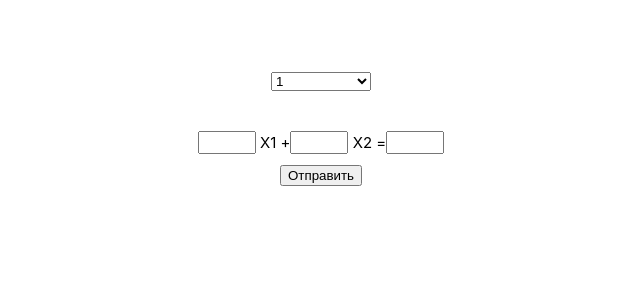
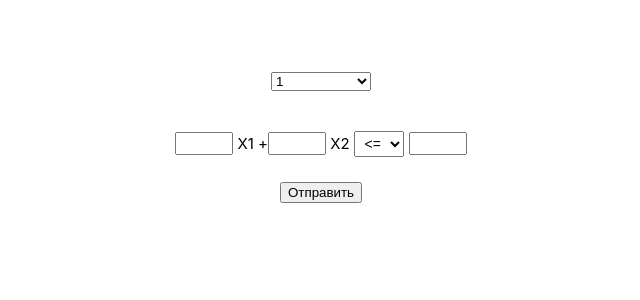
Before and after one commit to almondy22/saioapp, a React (Create React App) app: page / in a window 1280 px wide. Shown: the top 300 px of the page, without its empty margins (319-959 px from the left). Built offline with nearby package versions, Linux system fonts and the light colour scheme.

Commit message:
Add >= case, Add field detect for <=

```diff
--- a/src/App.css
+++ b/src/App.css
@@ -30,3 +30,14 @@
   font-size: 15px;
   width: 50px;
 }
+input[type="submit"] {
+  margin-top: 15px;
+}
+select[name="lessMore"] {
+  width: 50px;
+  text-align: center;
+  font-size: 14px;
+  padding: 3px;
+  margin-right: 5px;
+  margin-bottom: 0;
+}
--- a/src/App.js
+++ b/src/App.js
@@ -1,66 +1,78 @@
 import React from 'react';
 import Form from './components/Form';
 import LineGraph from './components/Diagram';
-import Graph, { Line } from 'react-chartjs-2';
 import { dataHandler } from './logic/dataHandler';
-import { fieldDetect } from './logic/fieldDetect'
-// import graphData from './graphData'
 import './App.css';
 
 class App extends React.Component {
   constructor(props) {
     super(props);
     this.state = {
-        1: { k1: "", k2: "", value: "" },
-        2: { k1: "", k2: "", value: "" },
-        3: { k1: "", k2: "", value: "" },
-        4: { k1: "", k2: "", value: "" },
-        5: { k1: "", k2: "", value: "" },
-        6: { k1: "", k2: "", value: "" },
-        7: { k1: "", k2: "", value: "" },
-        8: { k1: "", k2: "", value: "" },
-        9: { k1: "", k2: "", value: "" },
-        10: { k1: "", k2: "", value: "" },
-        isClicked: false
+        1: { k1: "0", k2: "0", value: "0", sign: "<=" },
+        2: { k1: "0", k2: "0", value: "0", sign: "<=" },
+        3: { k1: "0", k2: "0", value: "0", sign: "<=" },
+        4: { k1: "0", k2: "0", value: "0", sign: "<=" },
+        5: { k1: "0", k2: "0", value: "0", sign: "<=" },
+        6: { k1: "0", k2: "0", value: "0", sign: "<=" },
+        7: { k1: "0", k2: "0", value: "0", sign: "<=" },
+        8: { k1: "0", k2: "0", value: "0", sign: "<=" },
+        9: { k1: "0", k2: "0", value: "0", sign: "<=" },
+        10: { k1: "0", k2: "0", value: "0", sign: "<=" },
+        isClicked: false,
+        selectValue: 1
     };
-    // this.isClicked = false;
     this.data = {};
     this.stateUpdate = this.stateUpdate.bind(this);
     this.submitHandler = this.submitHandler.bind(this);
+    this.selectHandler = this.selectHandler.bind(this);
+    this.deleteHandler = this.deleteHandler.bind(this);
   }
 
 stateUpdate = (data, id, name) => {
   if (name === "k1") {
     this.setState(
-      {[`${id}`]:{ k1 : data, k2 : this.state[`${id}`].k2, value : this.state[`${id}`].value }}
+      {[`${id}`]:{ k1 : data, k2 : this.state[`${id}`].k2, value : this.state[`${id}`].value, sign : this.state[`${id}`].sign }}
       );
   } else if (name === "k2") {
     this.setState(
-      {[`${id}`]:{ k1 : this.state[`${id}`].k1, k2 : data, value : this.state[`${id}`].value }}
+      {[`${id}`]:{ k1 : this.state[`${id}`].k1, k2 : data, value : this.state[`${id}`].value, sign : this.state[`${id}`].sign }}
       );
   } else if (name === "value") {
     this.setState(
-      {[`${id}`]:{ k1 : this.state[`${id}`].k1, k2 : this.state[`${id}`].k2, value : data }}
+      {[`${id}`]:{ k1 : this.state[`${id}`].k1, k2 : this.state[`${id}`].k2, value : data, sign : this.state[`${id}`].sign }}
+      );
+  } else if (name === "lessMore") {
+    this.setState(
+      {[`${id}`]:{ k1 : this.state[`${id}`].k1, k2 : this.state[`${id}`].k2, value : this.state[`${id}`].value, sign : data }}
       );
   }
 }
 
-submitHandler(isClicked) {
+submitHandler() {
     this.data = dataHandler(this.state);
     this.setState({isClicked: true});
-    console.log(this.data);
-    fieldDetect(this.state);
+}
+selectHandler(selectValue) {
+  this.setState({"selectValue": selectValue});
+}
+deleteHandler(id) {
+  this.setState({[`${id}`]:{ k1 : "", k2 : "", value : "" }});
 }
 
   render() {
     let graph;
     this.data = dataHandler(this.state);
-    if (this.state.isClicked) graph = <LineGraph data={this.data}/>
+    if (this.state.isClicked) graph = <LineGraph data={this.data} state={this.state} deleteHandler={this.deleteHandler}/>
     else graph = null;
 
     return (
       <div className="App">
-        <Form handler={this.stateUpdate} data={this.state} submitHandler={this.submitHandler}/>
+        <Form
+          handler={this.stateUpdate}
+          data={this.state}
+          submitHandler={this.submitHandler}
+          selectHandler={this.selectHandler}
+        />
         {graph}
       </div>
     );
--- a/src/components/Form.jsx
+++ b/src/components/Form.jsx
@@ -4,29 +4,24 @@ import Inp from './Inp';
 class Form extends React.Component {
     constructor(props) {
         super(props);
-        this.state = { selectValue: 1 };
-
-        this.isClicked = false;
         this.handler = this.handler.bind(this);
         this.handleSelectChange = this.handleSelectChange.bind(this);
-
         this.submitHandler = this.submitHandler.bind(this);
     }
     handler(value, id, name) {
         this.props.handler(value, id, name);
     }
     handleSelectChange(event) {
-        this.setState({selectValue: event.target.value})
+        this.props.selectHandler(event.target.value);
     }
     submitHandler(event) {
         event.preventDefault();
-        this.isClicked = true;
-        this.props.submitHandler(this.isClicked);
+        this.props.submitHandler();
     }
     render() {
         return(
             <form action="#" className="expForm">
-                <select value={this.state.selectValue} onChange={this.handleSelectChange} name="numberOfExp">
+                <select value={this.props.data.selectValue} onChange={this.handleSelectChange} name="numberOfExp">
                     <option value="1">1</option>
                     <option value="2">2</option>
                     <option value="3">3</option>
@@ -41,11 +36,12 @@ class Form extends React.Component {
 
                 {
                     Object.keys(this.props.data).map((key) => {
-                        if (+(key) <= +(this.state["selectValue"])) {
+                        if (+(key) <= +(this.props.data["selectValue"])) {
                             return (
                                 <Inp handler={this.handler} id={+(key)} key={+(key)}/>
                             )
                         }
+                        return null;
                     })
                 }
                 <input type="submit" value="Отправить" onClick={this.submitHandler}/>
--- a/src/components/Inp.jsx
+++ b/src/components/Inp.jsx
@@ -1,4 +1,5 @@
 import React from 'react';
+import '../App.css'
 
 class Inp extends React.Component {
     constructor(props) {
@@ -6,6 +7,7 @@ class Inp extends React.Component {
         this.k1Handler = this.k1Handler.bind(this);
         this.k2Handler = this.k2Handler.bind(this);
         this.valueHandler = this.valueHandler.bind(this);
+        this.handleSelectSign = this.handleSelectSign.bind(this);
     }
 
     k1Handler(event) {
@@ -23,6 +25,11 @@ class Inp extends React.Component {
         const name = event.target.name;
         this.props.handler(event.target.value, id, name);
     }
+    handleSelectSign(event) {
+        const id = event.target.id;
+        const name = event.target.name;
+        this.props.handler(event.target.value, id, name);
+    }
 
     render() {
         return(
@@ -30,7 +37,12 @@ class Inp extends React.Component {
                 <input type="number" id={this.props.id} name="k1" value={this.props.data} onChange={this.k1Handler} required/>
                 <span> X1 +</span>
                 <input type="number" id={this.props.id} name="k2" value={this.props.data} onChange={this.k2Handler} required/>
-                <span> X2 =</span>
+                <span> X2 </span>
+                <select name="lessMore" id={this.props.id} onChange={this.handleSelectSign} value={this.props.data}>
+                    <option value="<=">&lt;=</option>
+                    <option value=">=">&gt;=</option>
+                    <option value="=">=</option>
+                </select>
                 <input type="number" id={this.props.id} name="value" value={this.props.data} onChange={this.valueHandler} required/>
             </div>
         )
--- a/src/logic/dataHandler.js
+++ b/src/logic/dataHandler.js
@@ -1,33 +1,49 @@
 let labels = [];
-let xmax = [];
 let data = [];
 let colors = ['red', 'orange', 'yellow', 'green', 'blue', 'purple', '#8dd3c7', '#ffffb3', '#bebada', '#fb8072'];
-
+//k1*x+k2*y=val
 let x2 = (stateObj, x1) => {
     let k1 = stateObj.k1;
     let k2 = stateObj.k2;
     let value = stateObj.value;
-    let x2;
-    if (k2 == 0) x2 = 200
-    else x2 = (value - k1 * x1) / k2;
-    return x2;
+    return((value - k1 * x1) / k2);
 }
 let x1max = (stateObj) => {
     let k1 = stateObj.k1;
     let value = stateObj.value;
-    let x1m;
-    if (k1 == 0) x1m = 500
-    else x1m = value/k1;
-    return x1m;
+    if (+k1 === 0 || +value <= 0) return(500)
+    // else if ()
+    else return(Math.abs(value/k1));
 }
 
 export let dataHandler = (state) => {
-    labels = []; data = []; xmax = [];
+    labels = []; data = [];
     let fullData = {};
     Object.keys(state).forEach((key) => {
-        if ((state[`${key}`].k1 && state[`${key}`].k2) && (state[`${key}`].k1 != 0 || state[`${key}`].k2 != 0) && state[`${key}`].value) {
+        // debugger;
+        if ((state[`${key}`].k1 && state[`${key}`].k2) && (+state[`${key}`].k1 !== 0 || +state[`${key}`].k2 !== 0) && (state[`${key}`].value)) {
             let x1m = x1max(state[`${key}`]);
-            xmax.push(x1m);
+
+            if (+(state[`${key}`].k2) === 0) {
+                for (let i = 0; i <= x1m; i++) {
+                    labels.push(i);
+                    if (i === x1m) data.push(100)
+                    else data.push(0);
+                }
+                fullData[`${key}`] = {
+                    data: {
+                        label: `X2(X1)(${key})`,
+                        data: data,
+                        borderColor: "grey",
+                        borderWidth: 2,
+                        fill: true,
+                        radius: 1,
+                        offset: 5,
+                        steppedLine: true
+                    },
+                    labels: labels
+                }
+            } else {
                 for (let x1 = 0; x1 <= x1m; x1++) {
                     labels.push(x1);
                     data.push(x2(state[`${key}`], x1).toFixed(2));
@@ -44,6 +60,7 @@ export let dataHandler = (state) => {
                     labels: labels
                 }
             }
+        }
         labels = []; data = [];
     })
 
--- a/src/logic/fieldDetect.js
+++ b/src/logic/fieldDetect.js
@@ -1,39 +1,82 @@
-let expDots = {};
+export let fieldDetect = (state, labels) => {
+    let expDots = {};
+    let xMax = Math.max(...labels);
+    let isFirstDone = false;
 
-export let fieldDetect = (state) => {
     let x2 = (stateObj, x1) => {
         let k1 = stateObj.k1;
         let k2 = stateObj.k2;
         let value = stateObj.value;
         let x2;
-        if (k2 == 0) x2 = 200
+        if (+k2 === 0) x2 = 200
         else x2 = (value - k1 * x1) / k2;
         return x2;
     }
 
     let objCompare = (obj1, obj2) => {
-        if (obj1.x == obj2.x && obj1.y == obj2.y) return true;
+        if (obj1.x === obj2.x && obj1.y === obj2.y) return true;
         return false;
     }
 
-    let arrEqualObj = (arr1, arr2) => {
-        let arr = [];
+    let arrEqualObj = (arr1, arr2, key) => {
+        let arr = []; let finalArr = []; let toggle1 = false; let toggle2 = false;
+        if (state['1'].sign === '>=') toggle1 = true;
+        if (state[`${key}`].sign === '>=') toggle2 = true;
+
         for (let i = 0; i < arr1.length; i++) {
             for (let j = 0; j < arr2.length; j++) {
                 if (objCompare(arr1[i], arr2[j])) arr.push(arr1[i]);
             }
         }
+
+        if (toggle1) {
+            finalArr = arr2.filter(element => {
+                let temp = false;
+                for (let i = 0; i < arr.length; i++) {
+                    if (objCompare(element, arr[i])) temp = true;
+                }
+                if (temp) return false
+                else return true;
+            });
+        } else if (toggle2) {
+            finalArr = arr1.filter(element => {
+                let temp = false;
+                for (let i = 0; i < arr.length; i++) {
+                    if (objCompare(element, arr[i])) temp = true;
+                }
+                if (temp) return false
+                else return true;
+            });
+        } else finalArr = arr;
+        console.log(finalArr);
+
+        // if (toggle1) {
+        //     for (let i = 0; i < arr2.length; i++) {
+        //         for (let j = 0; j < arr.length; j++) {
+        //             if (!objCompare(arr2[i], arr[j])) finalArr.push(arr2[i]);
+        //         }
+        //     }
+        //     return finalArr;
+        // } else if (toggle2) {
+        //     for (let i = 0; i < arr1.length; i++) {
+        //         for (let j = 0; j < arr.length; j++) {
+        //             if (!objCompare(arr1[i], arr[j])) finalArr.push(arr1[i]);
+        //         }
+        //     }
+        //     return finalArr;
+        // }
         return arr;
     }
 
     Object.keys(state).forEach((key) => {
         let dotsArray = [];
-        if (state[`${key}`].k1 && state[`${key}`].k2 && state[`${key}`].value) {
-            for (let x = 0; x < 20; x++) {
-                let y = [];
-                y.push(x2(state[`${key}`], x));
-                let ymax = Math.max(...y);
-                for (let y = 0; y < ymax; y++) {
+        let keyToggle = false;
+        if (key === 'isClicked' || key === 'selectValue') keyToggle = true;
+        debugger;
+        if ((state[`${key}`].k1 !== '0' || state[`${key}`].k2 !== '0' || state[`${key}`].value !== '0') && !keyToggle) {
+            for (let x = 0; x <= xMax; x++) {
+                let ymax = x2(state[`${key}`], x);
+                for (let y = 0; y <= ymax; y++) {
                     if ((state[`${key}`].k1 * x + state[`${key}`].k2 * y) <= state[`${key}`].value) {
                         let dot = {
                             x: x,
@@ -43,28 +86,19 @@ export let fieldDetect = (state) => {
                     }
                 }
             }
+            debugger;
             expDots[`${key}`] = dotsArray;
         }
     });
-
     let fieldDots = expDots["1"];
+    // debugger;
+    console.log(expDots);
     let fieldLength = Object.keys(expDots).length;
 
     for (let i = 2; i <= fieldLength; i++) {
-        console.log('kekos');
-        fieldDots = arrEqualObj(fieldDots, expDots[`${i}`]);
-    }
-    console.log(fieldDots);
-
-    let findCornerDots = () => {
-        Object.keys(state).forEach((key) => {
-            if (state[`${key}`].k1 && state[`${key}`].k2 && state[`${key}`].value) {
-                for (let x1 = 0; x1 < 20; x1++) {
-
-                    // data.push(x2(state[`${key}`], x1).toFixed(2));
-                }
-            }
-        });
+        fieldDots = arrEqualObj(fieldDots, expDots[`${i}`], i);
     }
 
 }
+
+//
```
Also changed, not shown: src/components/Diagram.jsx (+65 -34 lines). Lines whose indentation alone changed are shown as unchanged.
